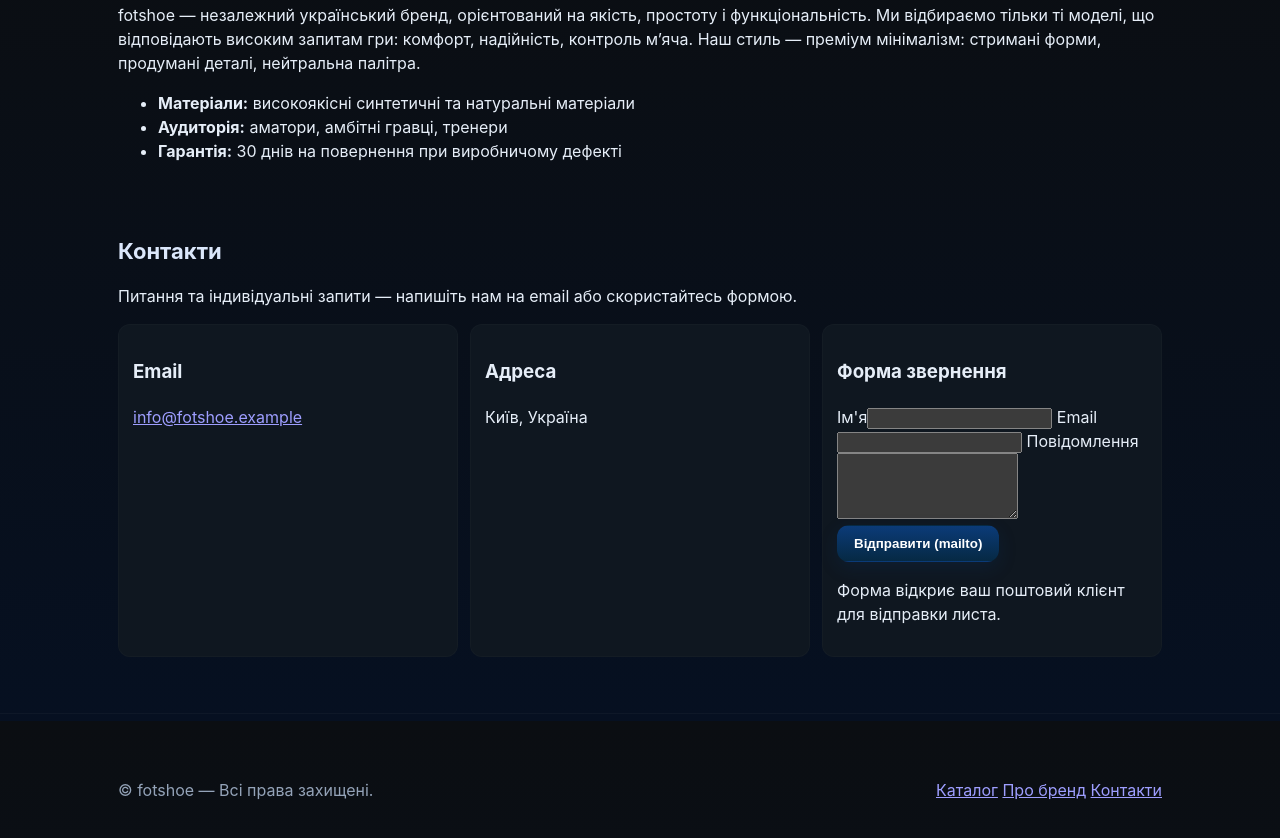
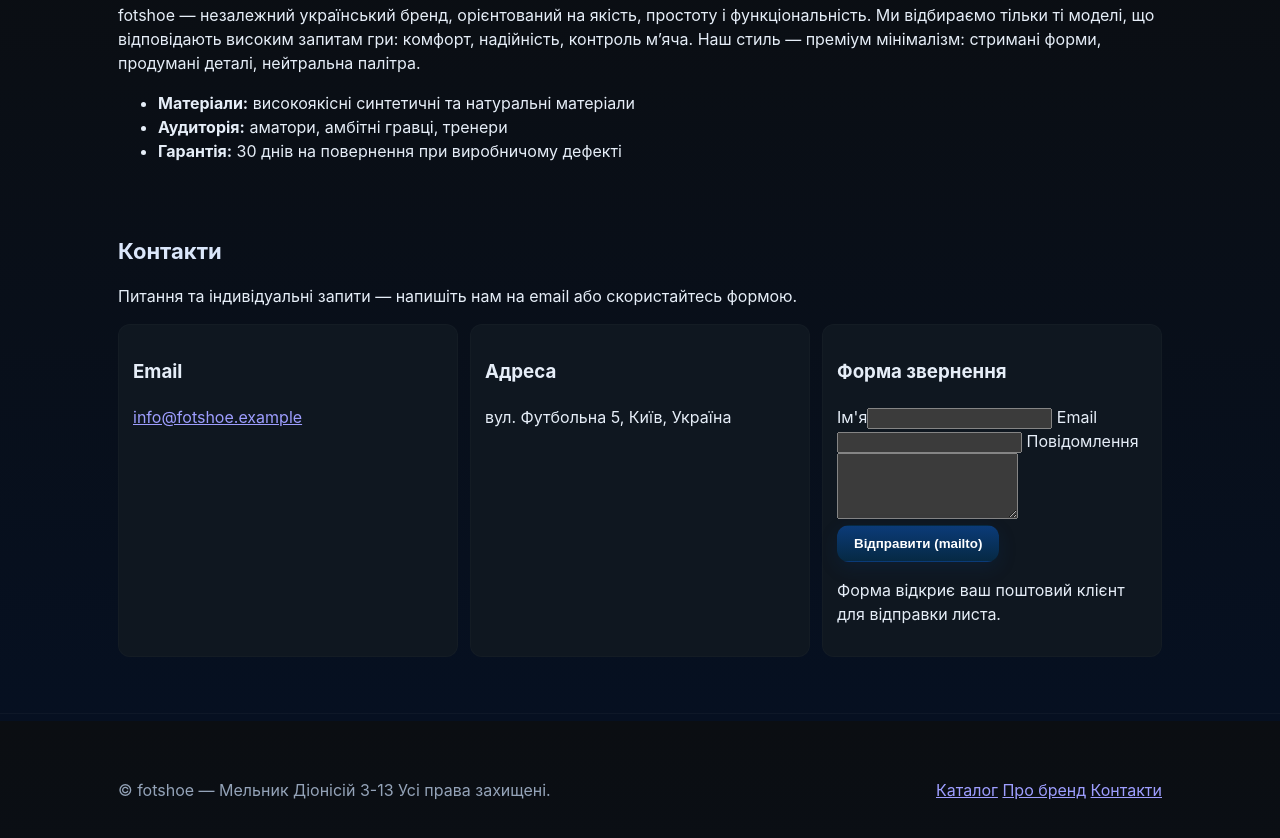
Before and after one commit to Dionisii22/my-website., a plain HTML site: page index.html in a window 1280 px wide. Shown: the part 1679-2517 px from the top of the page. Drawn offline with Linux system fonts and the light colour scheme.

Commit message:
Update index.html

```diff
--- a/index.html
+++ b/index.html
@@ -103,7 +103,7 @@
         </div>
         <div class="contact-card">
           <h3>Адреса</h3>
-          <p>Київ, Україна</p>
+          <p>вул. Футбольна 5, Київ, Україна</p>
         </div>
         <div class="contact-card">
           <h3>Форма звернення</h3>
@@ -120,7 +120,7 @@
 
     <footer class="site-footer">
       <div class="container footer-inner">
-        <p>© fotshoe — Всі права захищені.</p>
+        <p>© fotshoe — Мельник Діонісій 3-13 Усі права захищені.</p>
         <nav>
           <a href="#catalog">Каталог</a>
           <a href="#about">Про бренд</a>
```
